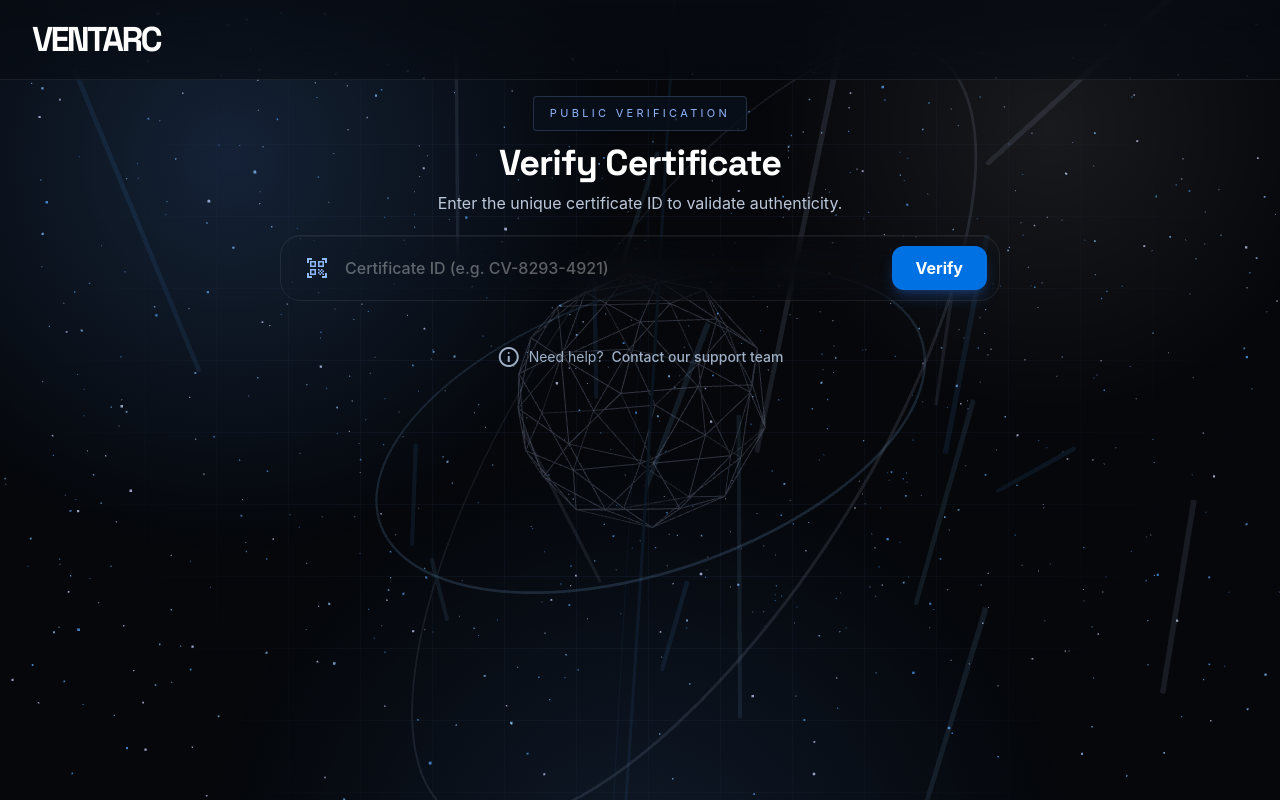
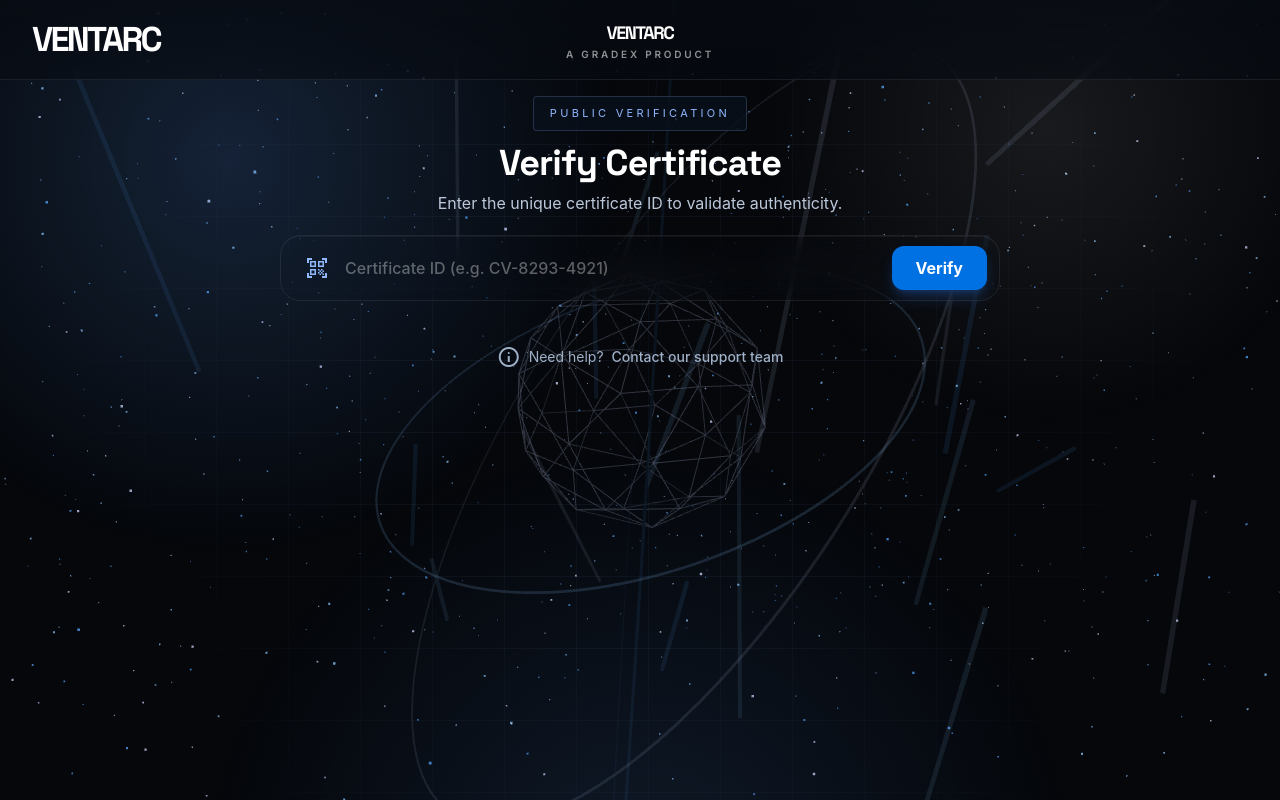
Before and after one commit to StarkAg/CertVault, a React (Vite) app: page /verify in a window 1280 px wide. Built offline with nearby package versions, Linux system fonts and the light colour scheme.

Commit message:
Refine verification UI and dashboard branding

```diff
--- a/src/components/CertVaultVerify.jsx
+++ b/src/components/CertVaultVerify.jsx
@@ -93,13 +93,21 @@
       setTimeout(() => setVisibleStepCount(2), 700),
       setTimeout(() => setVisibleStepCount(3), 1100),
       setTimeout(() => setVisibleStepCount(4), 1500),
-      setTimeout(() => setShowVerificationResult(true), 2100),
+      setTimeout(() => setVisibleStepCount(5), 1900),
+      setTimeout(() => setShowVerificationResult(true), 2450),
     ];
     return () => timeouts.forEach((t) => clearTimeout(t));
   }, [showVerifyModal]);
 
   const showInvalid = result && !result.valid;
   const showValid = result && result.valid;
+  const formattedIssueDate = result?.date_issued
+    ? new Date(result.date_issued).toLocaleDateString('en-US', {
+        year: 'numeric',
+        month: 'long',
+        day: 'numeric',
+      })
+    : null;
 
   return (
     <div className="relative min-h-screen overflow-hidden bg-[#05070b] text-white">
@@ -265,7 +273,9 @@
                   </div>
                   <div>
                     <div className="font-semibold text-white text-sm">Verifying the recipient</div>
-                    <div className="text-white/65 text-sm">The owner of this credential is {result?.recipient_name}.</div>
+                    <div className="text-white/65 text-sm">
+                      This credential was issued to {result?.recipient_name}.
+                    </div>
                   </div>
                 </div>
               )}
@@ -276,7 +286,9 @@
                   </div>
                   <div>
                     <div className="font-semibold text-white text-sm">Verifying the issuer</div>
-                    <div className="text-white/65 text-sm">The issuer of this credential is {result?.issuing_organization || 'the organization'}.</div>
+                    <div className="text-white/65 text-sm">
+                      The issuing organization is {result?.issuing_organization || 'the organization'}.
+                    </div>
                   </div>
                 </div>
               )}
@@ -287,7 +299,9 @@
                   </div>
                   <div>
                     <div className="font-semibold text-white text-sm">Verifying the issuer's status</div>
-                    <div className="text-white/65 text-sm">{(result?.issuing_organization || 'The organization')} has been verified by CertVault.</div>
+                    <div className="text-white/65 text-sm">
+                      {(result?.issuing_organization || 'The organization')} is recognized as a verified issuer on CertVault.
+                    </div>
                   </div>
                 </div>
               )}
@@ -298,7 +312,22 @@
                   </div>
                   <div>
                     <div className="font-semibold text-white text-sm">Verifying the credential's ID</div>
-                    <div className="text-white/65 text-sm">The ID of this credential is unique and valid.</div>
+                    <div className="text-white/65 text-sm">
+                      Credential ID {result?.certificate_id || certId} is unique in the registry and matches this issued record.
+                    </div>
+                  </div>
+                </div>
+              )}
+              {visibleStepCount >= 5 && formattedIssueDate && (
+                <div className="flex gap-3">
+                  <div className="size-8 rounded-full bg-emerald-500/10 flex items-center justify-center flex-shrink-0">
+                    <span className="material-symbols-outlined text-emerald-600 text-sm">check</span>
+                  </div>
+                  <div>
+                    <div className="font-semibold text-white text-sm">Verifying the issue date</div>
+                    <div className="text-white/65 text-sm">
+                      This credential was issued on {formattedIssueDate}.
+                    </div>
                   </div>
                 </div>
               )}
@@ -307,8 +336,11 @@
               <div className="mt-6 p-4 rounded-xl bg-emerald-500/10 border border-emerald-400/20 flex items-start gap-3">
                 <span className="material-symbols-outlined text-emerald-600">verified</span>
                 <div>
-                  <div className="font-semibold text-white">This is the valid credential.</div>
-                  <div className="text-white/65 text-sm mt-1">This credential was securely issued via CertVault. All the displayed information is valid.</div>
+                  <div className="font-semibold text-white">This credential is authentic and valid.</div>
+                  <div className="text-white/65 text-sm mt-1">
+                    The recipient, issuer, credential ID{formattedIssueDate ? ', and issue date ' : ' '}
+                    have been verified against the CertVault record.
+                  </div>
                 </div>
               </div>
             )}
--- a/src/components/VentarcHeader.jsx
+++ b/src/components/VentarcHeader.jsx
@@ -24,6 +24,8 @@
   const isVerify = location.pathname === '/certvault/verify' || location.pathname === '/verify';
   const showMarketingHeaderItems = !minimal && !isDashboard && !isVerify;
   const brandLabel = isDashboard ? 'CERTVAULT' : 'VENTARC';
+  const showCenteredBrand = !isDashboard && !showMarketingHeaderItems;
+  const showDashboardTagline = isDashboard;
 
   useEffect(() => {
     if (!dashboardMenuOpen) return undefined;
@@ -45,6 +47,30 @@
         className="relative flex h-20 w-full items-center justify-between gap-6 px-4 md:px-6 xl:px-8"
         style={{ fontFamily: 'Inter, sans-serif' }}
       >
+        {showCenteredBrand ? (
+          <div className="pointer-events-none absolute inset-x-0 hidden justify-center md:flex">
+            <div className="flex flex-col items-center text-center">
+              <div
+                className="text-lg font-black tracking-[-0.08em] text-white"
+                style={{ fontFamily: 'Space Grotesk, sans-serif' }}
+              >
+                VENTARC
+              </div>
+              <div className="text-[10px] font-semibold uppercase tracking-[0.28em] text-white/55">
+                A GradeX Product
+              </div>
+            </div>
+          </div>
+        ) : null}
+
+        {showDashboardTagline ? (
+          <div className="pointer-events-none absolute inset-x-0 hidden justify-center md:flex">
+            <div className="text-[11px] font-semibold uppercase tracking-[0.28em] text-white/60">
+              A GradeX Product
+            </div>
+          </div>
+        ) : null}
+
         <Link to="/" className="flex min-w-0 items-center no-underline">
           <div
             className="text-3xl md:text-[2.15rem] font-black tracking-[-0.08em] text-white transition-opacity hover:opacity-90"
```
